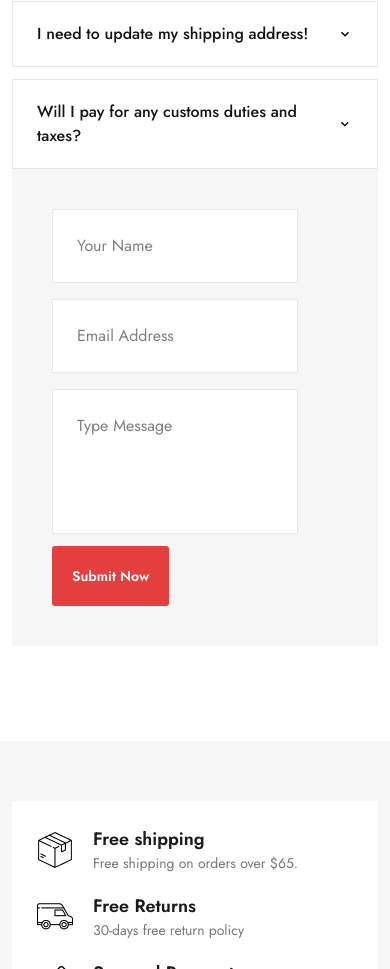
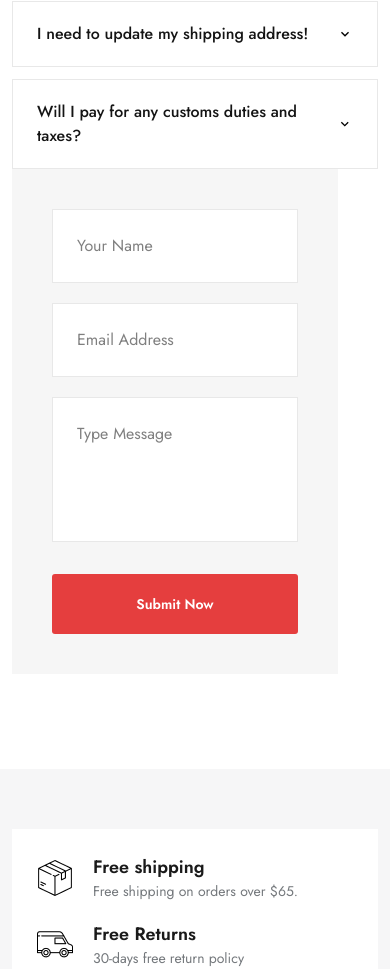
Before and after one commit to Sijan666/roiserTeam, a React (Vite) app: page /faq in a window 390 px wide. Shown: the part 1830-2799 px from the top of the page. Built offline with nearby package versions, Linux system fonts and the light colour scheme; a web font is replaced by a local one.

Commit message:
fix : responsive issue in faq

```diff
--- a/src/components/pages/FAQ.jsx
+++ b/src/components/pages/FAQ.jsx
@@ -209,14 +209,14 @@ const FAQ = () => {
               </ul>
             </div>
             {/* Input part  */}
-            <div className="bg-[#F6F6F6] p-10">
+            <div className="bg-[#F6F6F6] p-10 flex flex-col gap-5">
               <input
                 className="bg-white lg:w-[477px] p-6 font-Jost text-base border border-[#E8E8E8]"
                 type="text"
                 placeholder="Your Name"
               />
               <input
-                className="bg-white lg:w-[477px] p-6 my-4 font-Jost text-base border border-[#E8E8E8]"
+                className="bg-white lg:w-[477px] p-6 font-Jost text-base border border-[#E8E8E8]"
                 type="email"
                 placeholder="Email Address"
               />
```
